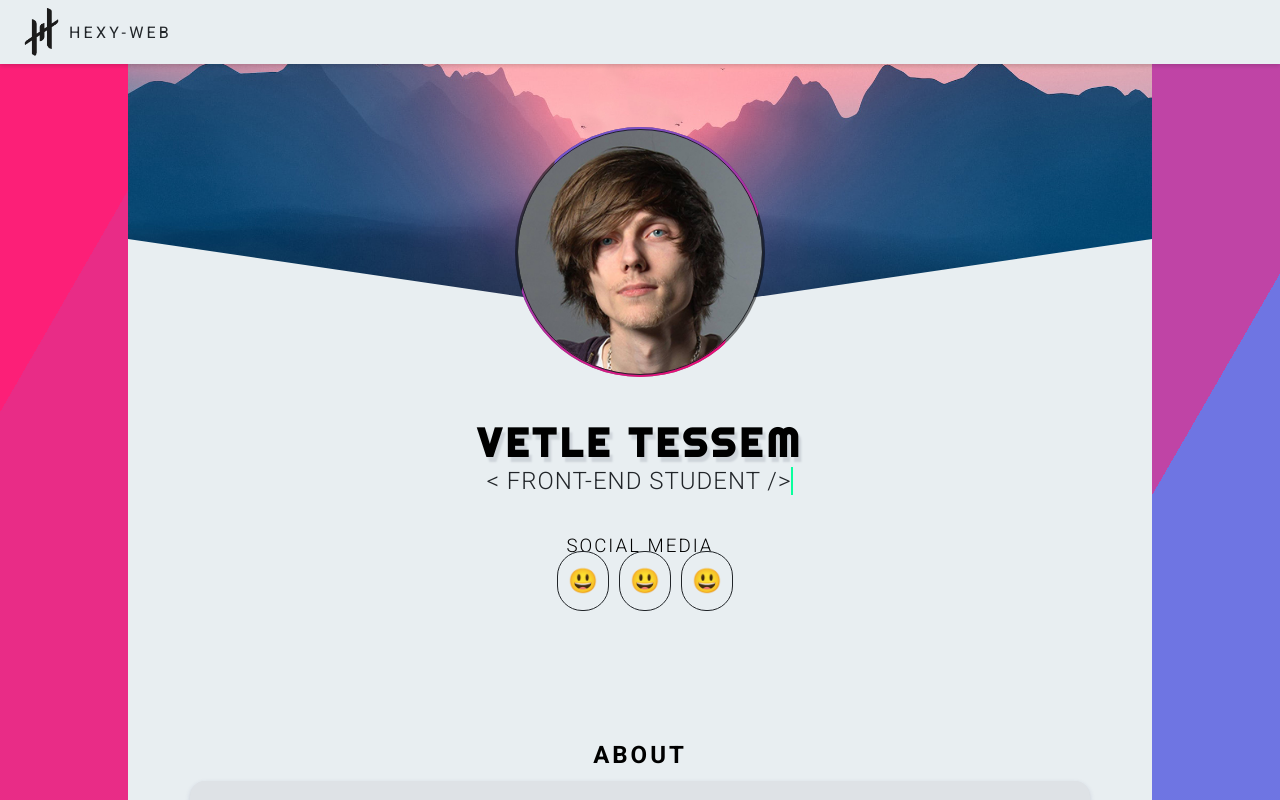
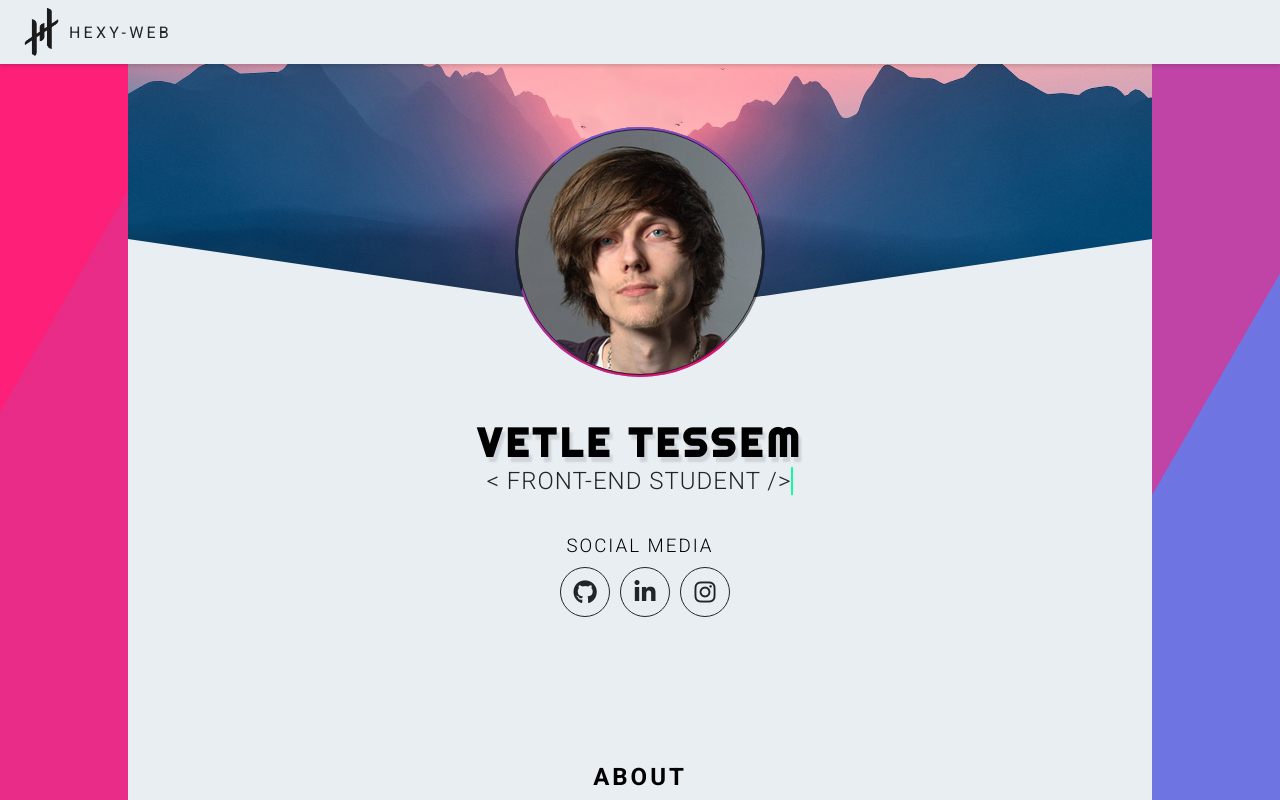
Before and after one commit to H3X-C0DE/Hex-Portfolio, a React (Create React App) app: page / in a window 1280 px wide. Shown: the top 800 px of the page. Built offline with nearby package versions, Linux system fonts and the light colour scheme.

Commit message:
+ SoM Icons, adjusted FA css internal issue

```diff
--- a/public/index.html
+++ b/public/index.html
@@ -27,6 +27,10 @@
     <title>React Portfolio</title>
   </head>
   <body>
+    <script
+      src="https://kit.fontawesome.com/fbcbc0cc53.js"
+      crossorigin="anonymous"
+    ></script>
     <noscript>You need to enable JavaScript to run this app.</noscript>
     <div id="root"></div>
     <!--
--- a/src/Assets/Styles/Social.css
+++ b/src/Assets/Styles/Social.css
@@ -17,6 +17,10 @@
   border: 1px solid var(--dark);
   border-radius: 25px;
   width: 50px;
+}
+
+.social-list .fa-lg {
+  line-height: 0.75em;
 }
 
 .social-media {
--- a/src/Components/Social.jsx
+++ b/src/Components/Social.jsx
@@ -12,7 +12,6 @@ export default function Social() {
               href="https://twitter.com/IIHEXYII"
               className="fa fa-lg fa-twitter"
             >
-              😃
             </a> */}
           </li>
           <li>
@@ -20,30 +19,24 @@ export default function Social() {
               target="_blank"
               href="https://github.com/H3X-C0DE"
               className="fa fa-lg fa-github"
-            >
-              😃
-            </a>
+            ></a>
           </li>
           <li>
             <a
               target="_blank"
               href="https://www.linkedin.com/in/vetle-tessem/"
               className="fa fa-lg fa-linkedin"
-            >
-              😃
-            </a>
+            ></a>
           </li>
           <li>
             <a
               target="_blank"
               href="https://www.instagram.com/iihexyii/"
               className="fa fa-lg fa-instagram"
-            >
-              😃
-            </a>
+            ></a>
           </li>
           {/* <button className="discord-btn" onclick="CopyToClip()">
-            <i className="fab fa-discord">😃</i>
+            <i className="fab fa-discord"></i>
           </button>
           <input className="hidden" type="text" value="Vetle#5572" id="myInput" /> */}
         </ul>
```
